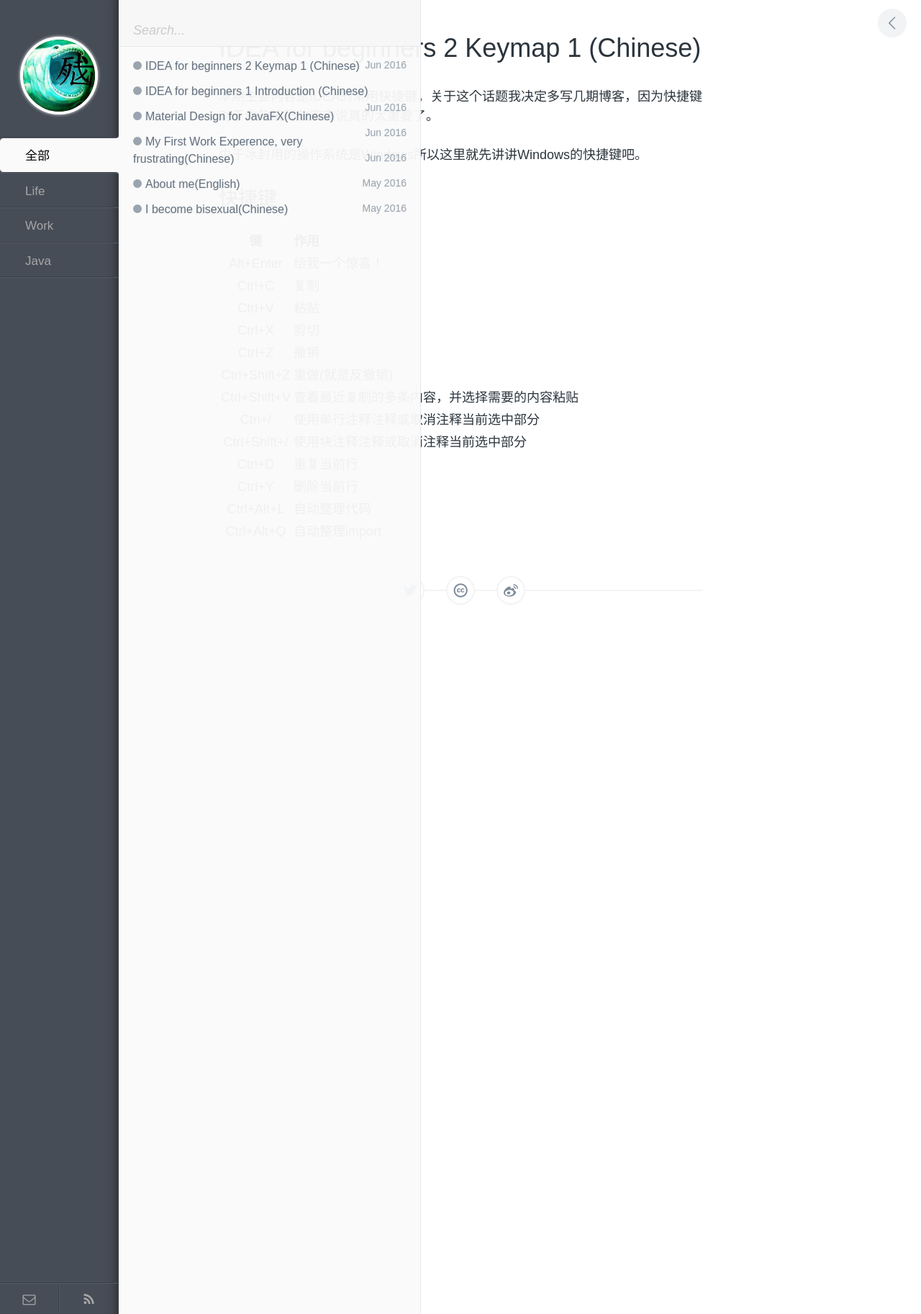
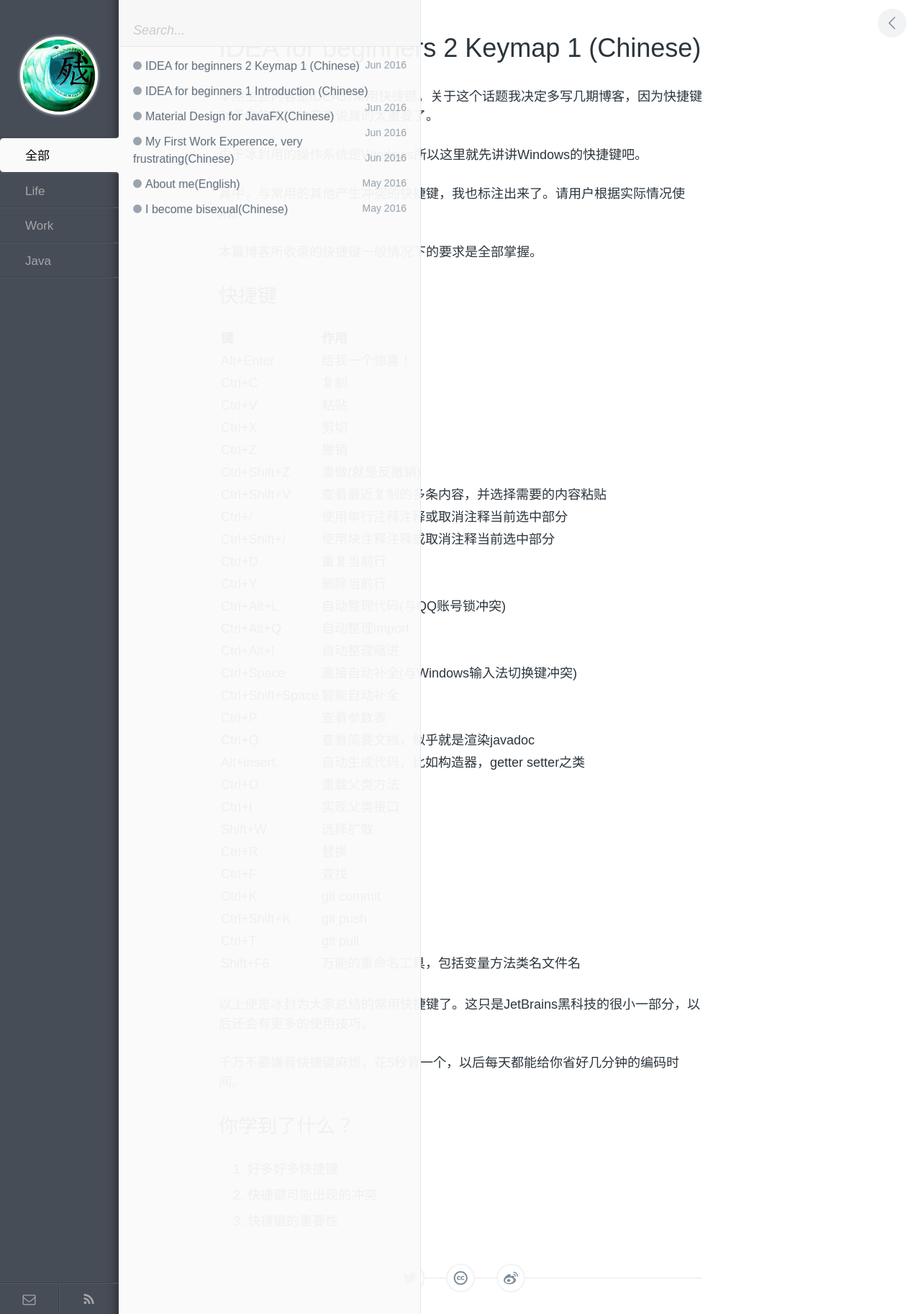
Before and after one commit to kangkangkang/ice1000.github.io, a Jekyll site: the page built from _posts/Java/2016-6-26-LearnIDEA2.md, in a window 1280 px wide. Shown: the whole page at 72% size. Built offline with Jekyll 4.4.1, drawn with Linux system fonts in a browser that asks for light colours.

Commit message:
写完了

```diff
--- a/_posts/Java/2016-6-26-LearnIDEA2.md
+++ b/_posts/Java/2016-6-26-LearnIDEA2.md
@@ -11,10 +11,14 @@ description: IntelliJ IDEA for beginners chapter 2, Useful Smart Keys
 
 由于冰封用的操作系统是Windows所以这里就先讲讲Windows的快捷键吧。
 
+其中，与常用的其他产生冲突的快捷键，我也标注出来了。请用户根据实际情况使用。
+
+本篇博客所收录的快捷键一般情况下的要求是全部掌握。
+
 ## 快捷键
 
 键 | 作用
-:---:|:---
+:---|:---
 Alt+Enter | 给我一个惊喜！
 Ctrl+C | 复制
 Ctrl+V | 粘贴
@@ -26,5 +30,30 @@ Ctrl+/ | 使用单行注释注释或取消注释当前选中部分
 Ctrl+Shift+/ | 使用块注释注释或取消注释当前选中部分
 Ctrl+D | 重复当前行
 Ctrl+Y | 删除当前行
-Ctrl+Alt+L | 自动整理代码
+Ctrl+Alt+L | 自动整理代码(与QQ账号锁冲突)
 Ctrl+Alt+Q | 自动整理import
+Ctrl+Alt+I | 自动整理缩进
+Ctrl+Space | 直接自动补全(与Windows输入法切换键冲突)
+Ctrl+Shift+Space | 智能自动补全
+Ctrl+P | 查看参数表
+Ctrl+Q | 查看简要文档，似乎就是渲染javadoc
+Alt+insert | 自动生成代码，比如构造器，getter setter之类
+Ctrl+O | 重载父类方法
+Ctrl+I | 实现父类接口
+Shift+W | 选择扩散
+Ctrl+R | 替换
+Ctrl+F | 查找
+Ctrl+K | git commit
+Ctrl+Shift+K | git push
+Ctrl+T | git pull
+Shift+F6 | 万能的重命名工具，包括变量方法类名文件名
+
+
+以上便是冰封为大家总结的常用快捷键了。这只是JetBrains黑科技的很小一部分，以后还会有更多的使用技巧。
+
+千万不要嫌背快捷键麻烦，花5秒背一个，以后每天都能给你省好几分钟的编码时间。
+
+## 你学到了什么？
+1. 好多好多快捷键
+1. 快捷键可能出现的冲突
+1. 快捷键的重要性
```
